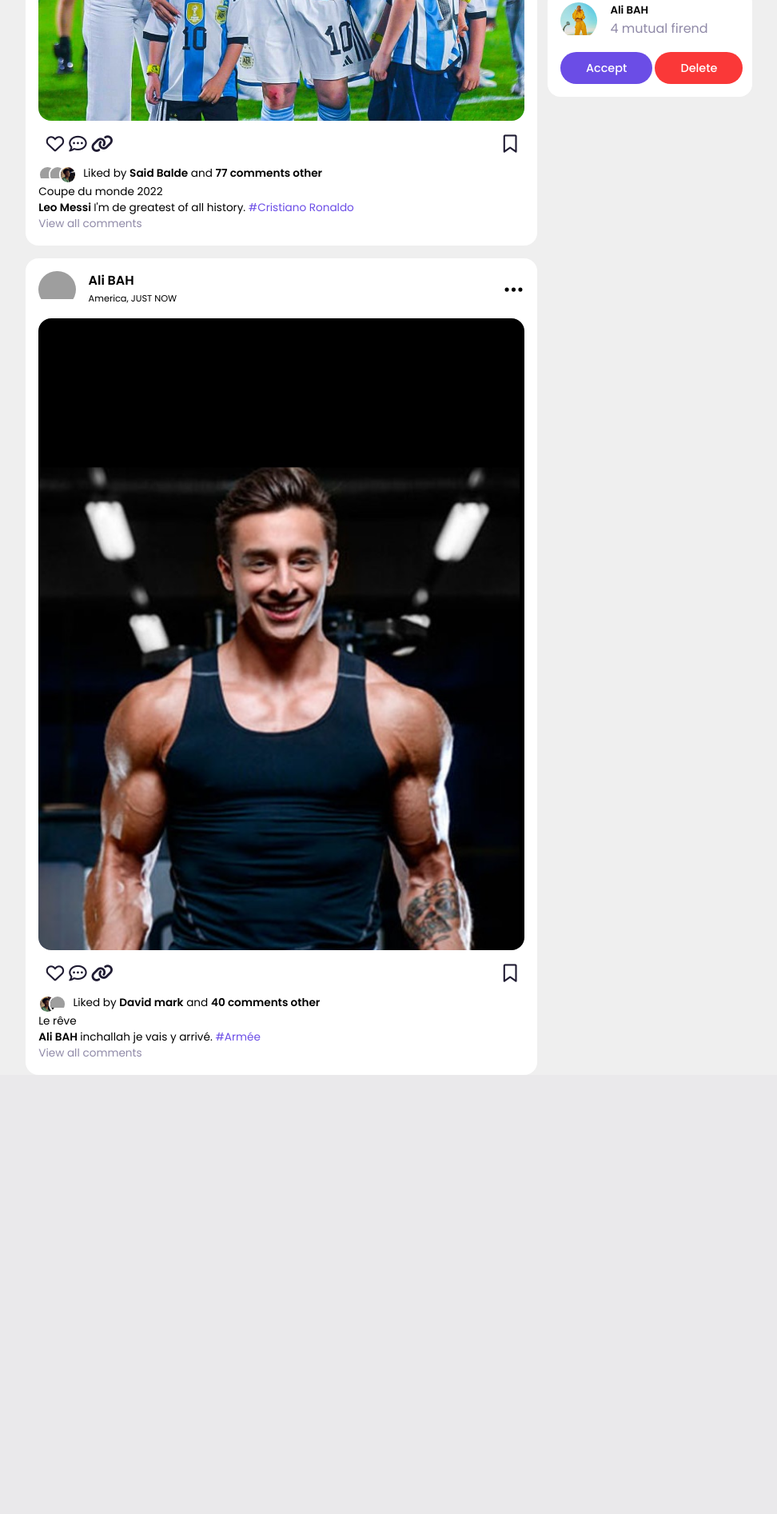
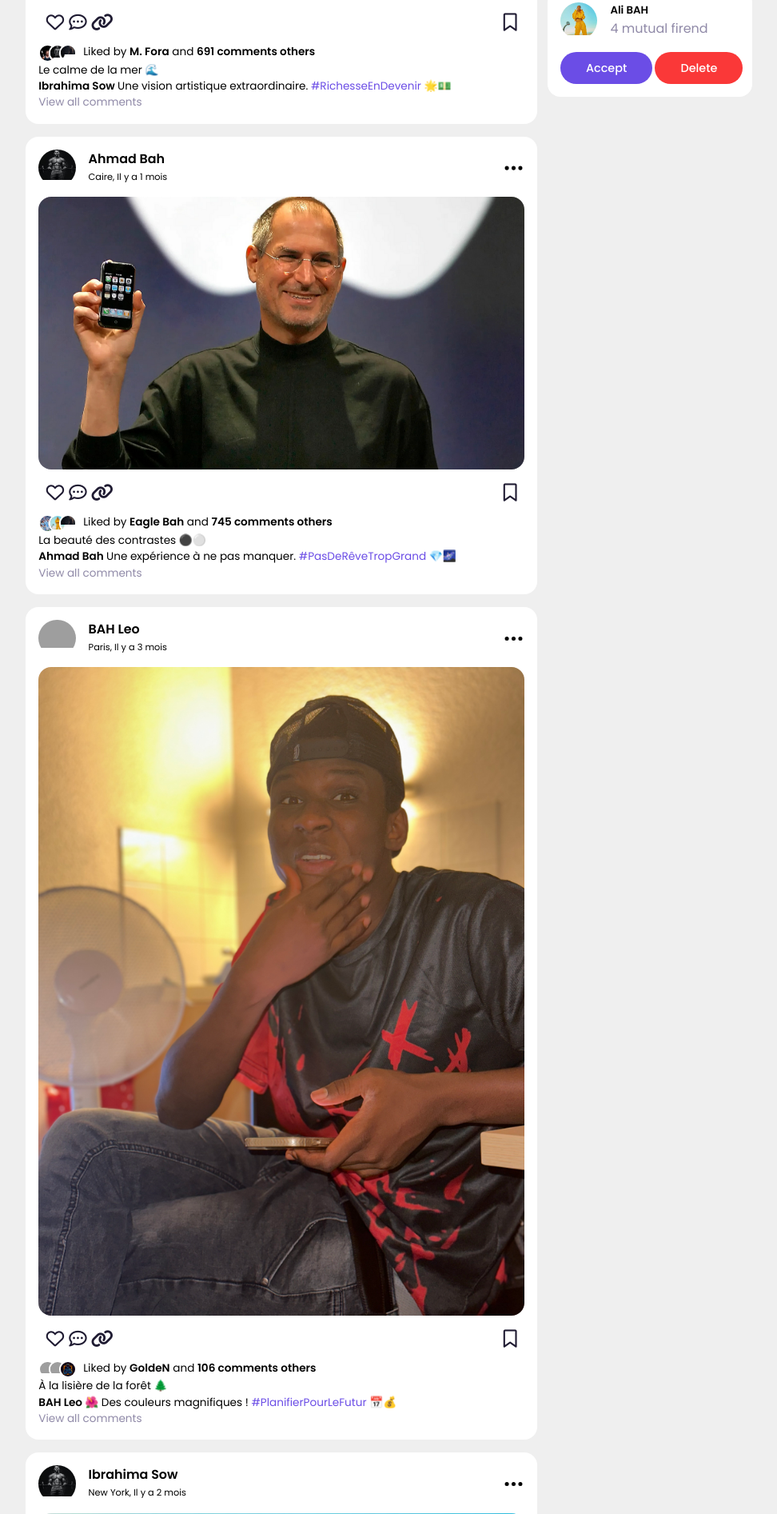
Before and after one commit to bahAli21/Bconnect-Project, a PHP site: page /views/user/user_page.php in a window 1280 px wide. Shown: the part 920-2813 px from the top of the page at 80% size, without its empty margins (275-1247 px from the left). Before the commit the page ends 2264 px from the top, so only its background shows below. Run offline with PHP 8.4, Linux system fonts and the light colour scheme; grey boxes are pictures that could not be loaded.

Commit message:
generate feed add Feed class test.php

```diff
--- a/BConnect/views/Feed.php
+++ b/BConnect/views/Feed.php
@@ -1,5 +1,3 @@
-/* En quête de connaissances et passionné d'informatique, je suis BAH Mamadou, étudiant en Licence 2 Mathématiques Informatique à Lyon 1. La programmation est ma toile, et chaque ligne de code est un coup de pinceau qui crée des solutions et donne vie à des idées. */
-/* En quête de connaissances et passionné d'informatique, je suis BAH Mamadou, étudiant en Licence 2 Mathématiques Informatique à Lyon 1. La programmation est ma toile, et chaque ligne de code est un coup de pinceau qui crée des solutions et donne vie à des idées. */
 <?php
 
 class Feed {
--- a/BConnect/views/test.php
+++ b/BConnect/views/test.php
@@ -1,4 +1,3 @@
-/* En quête de connaissances et passionné d'informatique, je suis BAH Mamadou, étudiant en Licence 2 Mathématiques Informatique à Lyon 1. La programmation est ma toile, et chaque ligne de code est un coup de pinceau qui crée des solutions et donne vie à des idées. */
 <?php
 
 require_once('Feed.php');
--- a/BConnect/views/user/user_page.php
+++ b/BConnect/views/user/user_page.php
@@ -268,19 +268,22 @@
                        <!--.............. Feed Aria Start............... -->
                        <div class="feeds">
 
-                         <!-- attribut unique for each post data-post-id -->
-
-                        <div class="feed" data-post-id="1">
+                       <?php require_once('../test.php') ?>
+                      <?php if(isset($feeds)): ?>
+                        <?php foreach ($feeds as $feed): ?>
+                          <div class="feed" data-post-id="<?= $feed->getId() ?>">
                               <!-- ....Feed Top.... -->
                               <div class="feed-top">
                                   <div class="user">
                                       <div class="profile-picture">
-                                        <img src="../../assets/images/img/13.jpg" alt="">
+                                          <img src="<?= $feed->getProfilePicture() ?>" alt="">
                                       </div>
                                       <div class="info">
-                                        <h3>Leo Messi</h3>
+                                          <h3>
+                                              <?= ucwords($feed->getFullName()) ?>
+                                          </h3>
                                           <div class="time text-gry">
-                                            <small> QATAR, <span>1 MONTH AGO</span> </small>
+                                              <small><?= ucfirst($feed->getLocation()) ?>, <span><?= $feed->getDuration() ?></span> </small>
                                           </div>
                                       </div>
                                   </div>
@@ -290,7 +293,7 @@
                               </div>
                               <!-- ...Feed Img.... -->
                               <div class="feed-img">
-                                <img src="../../assets/images/img/13.jpg" alt="">
+                                  <img src="<?= $feed->getPicture() ?>" alt="">
                               </div>
                               <!-- ...Feed Action Aria... -->
                               <div class="action-button">
@@ -306,76 +309,18 @@
 
                               <!--.... Liked by.... -->
                               <div class="liked-by">
-                                <span><img src="../../assets/images/img/2.jpg" alt=""></span>
-                                <span><img src="../../assets/images/img/1.png" alt=""></span>
-                                <span><img src="../../assets/images/img/said.jpg" alt=""></span>
-                                <p>Liked by <b>Said Balde</b> and <b>77 comments other</b></p>
+                                  <span><img src="<?= $feed->getLikedBy()['first'] ?>" alt=""></span>
+                                  <span><img src="<?= $feed->getLikedBy()['second'] ?>" alt=""></span>
+                                  <span><img src="<?= $feed->getLikedBy()['third'] ?>" alt=""></span>
+                                  <p>Liked by <b><?= ucwords($feed->getUserLiked()['name']) ?></b> and <b><?= $feed->getUserLiked()['number'] ?> <?= $feed->getUserLiked()['description'] ?></b></p>
                               </div>
 
 
                               <!-- ......Caption...... -->
                               <div class="caption">
-                                <div class="title">Coupe du monde 2022 </div>
-                                <p><b>Leo Messi </b> I'm de greatest of all history.
-                                <span class="hars-tag">#Cristiano Ronaldo</span></p>
-                            </div>
-
-                            <!-- ........Comments...... -->
-                            <div class="comments text-gry">
-                                View all comments
-                            </div>
-
-                        </div>
-
-                        <div class="feed" data-post-id="2">
-                            <!-- ....Feed Top.... -->
-                            <div class="feed-top">
-                                <div class="user">
-                                    <div class="profile-picture">
-                                        <img src="../../assets/images/img/4.jpg" alt="">
-                                    </div>
-                                    <div class="info">
-                                        <h3>
-                                            Ali BAH
-                                        </h3>
-                                        <div class="time text-gry">
-                                            <small>America, <span>JUST NOW</span> </small>
-                                        </div>
-                                    </div>
-                                </div>
-                                <span class="edit">
-                                    <img src="../../assets/images/icons/three-dots.svg" >
-                                </span>
-                            </div>
-                            <!-- ...Feed Img.... -->
-                            <div class="feed-img">
-                                <img src="../../assets/images/img/10.jpg" alt="">
-                            </div>
-                            <!-- ...Feed Action Aria... -->
-                            <div class="action-button">
-                                <div class="interaction-button">
-                                    <span><i class="fa fa-heart"></i></span>
-                                    <span><i class="fa fa-comment-dots"></i></span>
-                                    <span><i class="fa fa-link"></i></span>
-                                </div>
-                                <div class="bookmark">
-                                    <i class="fa fa-bookmark"></i>
-                                </div>
-                            </div>
-
-                            <!--.... Liked by.... -->
-                            <div class="liked-by">
-                                <span><img src="../../assets/images/img/said.jpg" alt=""></span>
-                                <span><img src="../../assets/images/img/2.jpg" alt=""></span>
-                                <p>Liked by <b>David mark</b> and <b>40 comments other</b></p>
-                            </div>
-
-
-                            <!-- ......Caption...... -->
-                            <div class="caption">
-                                <div class="title">Le rêve</div>
-                                <p><b>Ali BAH </b>inchallah je vais y arrivé.
-                                <span class="hars-tag">#Armée</span></p>
+                                  <div class="title"><?= $feed->getTitleLegend() ?></div>
+                                  <p><b><?= ucwords($feed->getFullName()) ?> </b><?= $feed->getDescription() ?>
+                                  <span class="hars-tag"><?= $feed->getHarshTag() ?></span></p>
                               </div>
 
                               <!-- ........Comments...... -->
@@ -383,8 +328,11 @@
                                   View all comments
                               </div>
                           </div>
+                        <?php endforeach ?>
+                      <?php endif ?>
+                    </div>
 
-                       </div>
+
                        <!--.............. Feed Aria End............... -->
                     </div>
                      <!--.............. Feeds Aria End............... -->
```
Lines whose indentation alone changed are shown as unchanged.
